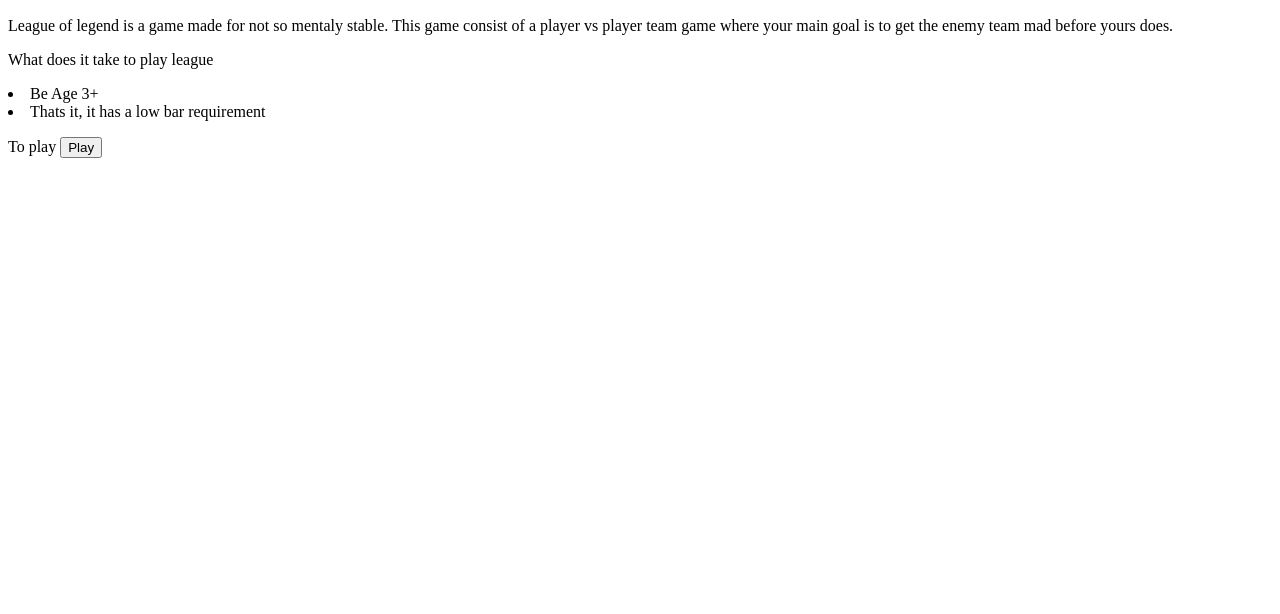
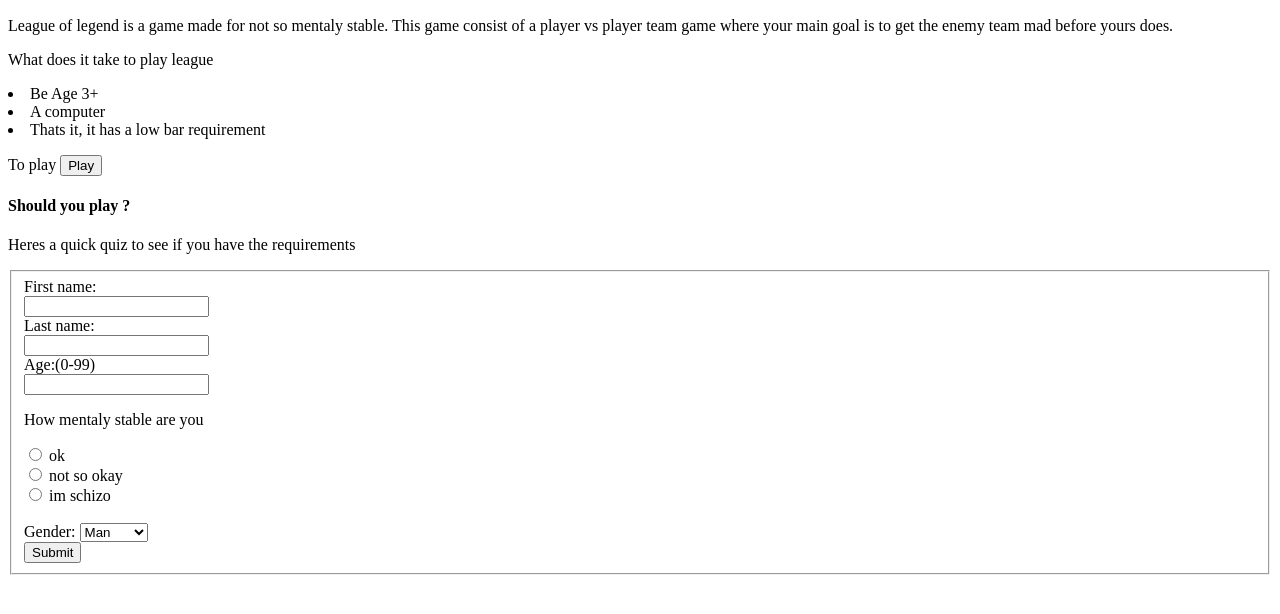
Before and after one commit to peasent3/webserverfunds, a plain HTML site: page index2.html in a window 1280 px wide. Shown: the part 140-754 px from the top of the page. Drawn offline with Linux system fonts and the light colour scheme.

Commit message:
Updated 3h18 pm

```diff
--- a/index2.html
+++ b/index2.html
@@ -14,14 +14,52 @@
     <divs>
         <li>Be Age 3+</li>
 
+        <li> A computer</li>
+
         <li>Thats it, it has a low bar requirement</li>
-
 
             <p> To play
                 <span><a href="https://signup.leagueoflegends.com/en-us/signup/redownload" target="blank"> <input type="button" value="Play"> </a></span>
             </p>
     </divs>
+    </body>
 
+    <body>
+        <h4> Should you play ?</h4>
+        <p> Heres a quick quiz to see if you have the requirements </p>
+
+        <form>
+            <fieldset>
+                <label for="fname">First name:</label><br>
+                <input type="text" id="fname" name="fname" required><br>
+                <label for="lname">Last name:</label><br>
+                <input type="text" id="lname" name="lname" required><br>
+
+                <label for="age">Age:(0-99)</label><br>
+                <input type="text" id="age" name="age" pattern="[0-9]{2}" required><br>
+
+
+        <P>How mentaly stable are you</P>
+        <input type="radio" id="ok" name="mental" value="ok">
+        <label for="ok">ok</label><br>
+         <input type="radio" id="not so okay" name="mental" value="not so okay">
+        <label for="not so okay">not so okay</label><br>
+         <input type="radio" id="im schizo" name="mental" value="im schizo">
+         <label for="im schizo">im schizo</label><br><br>
+
+
+                <body>
+                    <label for="Gender">Gender:</label>
+                    <select id="Gender" name="Gender">
+                    <option value="boy">Man</option>
+                    <option value="girl">Woman</option>
+                    <option value="Other">Other</option>
+                    </select><br>
+                </body>
+
+            <input type="submit" value="Submit">
+        </fieldset>
+        </form>
 
     </body>
 </html>
```
